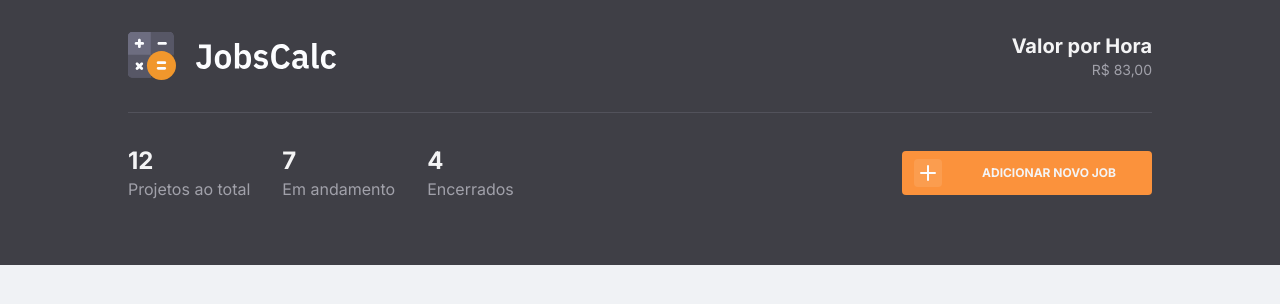
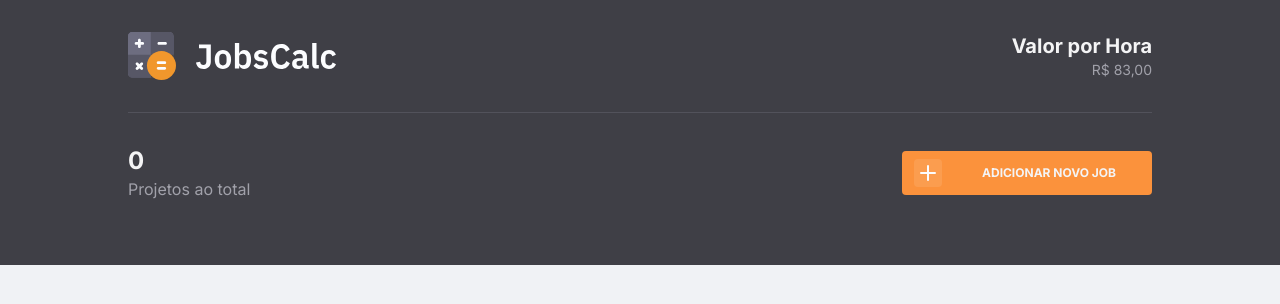
Before and after one commit to amosbarbato/jobs-calc, a React (Vite) app: page / in a window 1280 px wide. Shown: the top 304 px of the page. Built offline with nearby package versions, Linux system fonts and the light colour scheme.

Commit message:
feat: add functions in summary stats

```diff
--- a/src/App.jsx
+++ b/src/App.jsx
@@ -1,14 +1,16 @@
 import { useState } from "react";
 import CalcHourlyRate from "./components/calculator";
 
-import { JobsProvider } from "./context/jobContext";
+import { JobsProvider, useJobs } from "./context/jobContext";
 
 import logo from "./assets/logo.svg";
 import plus from "./assets/plus.svg";
 import JobRegister from "./components/addJob";
 import JobList from "./components/jobList";
+import Summary from "./components/summary";
 
 export default function App() {
+  const { jobs } = useJobs;
   const [isCalculatorOpen, setCalculatorOpen] = useState(false);
   const [isJobRegisterOpen, setJobRegisterOpen] = useState(false);
 
@@ -53,20 +55,7 @@ export default function App() {
           </section>
 
           <section id="summary" className="flex justify-between items-center">
-            <div className="flex gap-8 py-8">
-              <div className="total grid">
-                <strong className="text-2xl">12</strong>
-                <p className="text-zinc-400">Projetos ao total</p>
-              </div>
-              <div className="total grid">
-                <strong className="text-2xl">7</strong>
-                <p className="text-zinc-400">Em andamento</p>
-              </div>
-              <div className="total grid">
-                <strong className="text-2xl">4</strong>
-                <p className="text-zinc-400">Encerrados</p>
-              </div>
-            </div>
+            <Summary />
 
             <button
               onClick={() => setJobRegisterOpen(true)}
@@ -87,10 +76,7 @@ export default function App() {
 
       {/* hourlyRateCalc component */}
       {isCalculatorOpen && (
-        <CalcHourlyRate
-          isOpen={openCalculator}
-          onClose={() => setCalculatorOpen(false)}
-        />
+        <CalcHourlyRate isOpen={openCalculator} onClose={closeCalculator} />
       )}
 
       {isJobRegisterOpen && (
--- a/src/components/addJob.jsx
+++ b/src/components/addJob.jsx
@@ -4,7 +4,7 @@ import { useJobs } from "../context/jobContext";
 import { v4 as uuidv4 } from "uuid";
 
 function JobRegister({ isOpen, onClose }) {
-  const { hourlyRate, addJob, jobs } = useJobs();
+  const { hourlyRate, addJob } = useJobs();
   const [jobName, setJobName] = useState("");
   const [dailyHours, setDailyHours] = useState("");
   const [estimatedHours, setEstimatedHours] = useState("");
--- a/src/components/jobList.jsx
+++ b/src/components/jobList.jsx
@@ -55,7 +55,7 @@ function JobList() {
               Valor
             </span>
             <h4 className="font-semibold text-zinc-600 leading-7">
-              R$ {job.jobCost.toFixed(2)}
+              R$ {job.jobCost.toFixed(2).replace(".", ",")}
             </h4>
           </div>
 
--- /dev/null
+++ b/src/components/summary.jsx
@@ -0,0 +1,26 @@
+import { useJobs } from "../context/jobContext";
+
+const Summary = () => {
+  const { jobs } = useJobs();
+
+  const totalProjects = jobs.length;
+
+  return (
+    <div className="flex gap-8 py-8">
+      <div className="total grid">
+        <strong className="text-2xl">{totalProjects}</strong>
+        <p className="text-zinc-400">Projetos ao total</p>
+      </div>
+      {/* <div className="total grid">
+        <strong className="text-2xl">7</strong>
+        <p className="text-zinc-400">Em andamento</p>
+      </div>
+      <div className="total grid">
+        <strong className="text-2xl">4</strong>
+        <p className="text-zinc-400">Encerrados</p>
+      </div> */}
+    </div>
+  );
+};
+
+export default Summary;
--- a/src/context/jobContext.jsx
+++ b/src/context/jobContext.jsx
@@ -60,6 +60,17 @@ export const JobsProvider = ({ children }) => {
     saveToLocalStorage("jobs", updatedJobs);
   };
 
+  // função para estatisticas de projetos
+  const calculateProjectStats = () => {
+    const totalProjects = jobs.length;
+
+    return {
+      totalProjects,
+    };
+  };
+
+  const projectStats = calculateProjectStats();
+
   return (
     <JobContext.Provider
       value={{
@@ -69,6 +80,7 @@ export const JobsProvider = ({ children }) => {
         addJob,
         editJob,
         deleteJob,
+        projectStats,
       }}
     >
       {children}
```
